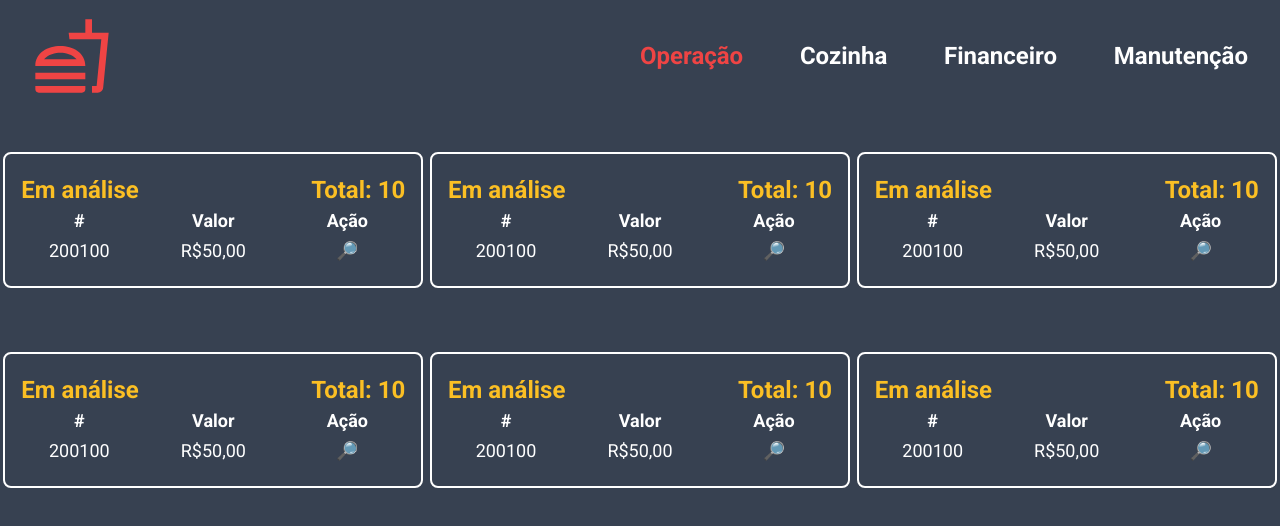
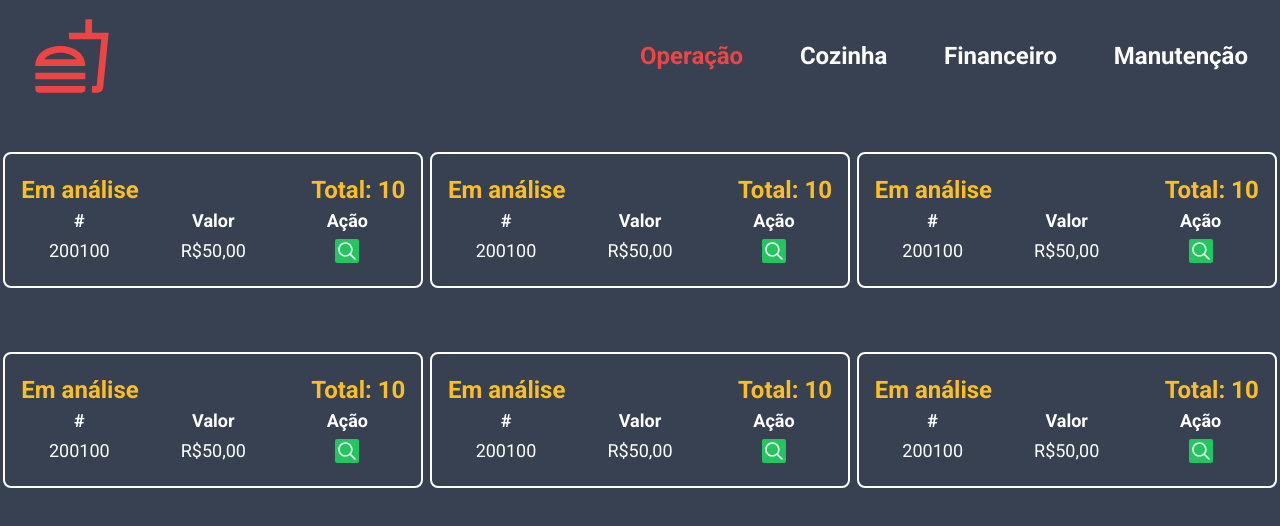
Before and after one commit to sergiofdf/hamburgueria-front, a React (Vite) app: page / in a window 1280 px wide. Shown: the top 526 px of the page. Built offline with nearby package versions, Linux system fonts and the light colour scheme; no server answers.

Commit message:
ajuste estilizacao botao card

```diff
--- a/src/view/pages/Dashboard/components/OrdersCard.tsx
+++ b/src/view/pages/Dashboard/components/OrdersCard.tsx
@@ -1,3 +1,4 @@
+import { MagnifyingGlassIcon } from '@radix-ui/react-icons';
 interface OrdersCardProps{
   ProgressText: string;
   total : number;
@@ -24,7 +25,7 @@ export function OrdersCard( {ProgressText, total, orders} : OrdersCardProps) {
           <tr className="flex justify-between text-center" key={order.id}>
             <td className="w-[100px]">{order.id}</td>
             <td className="w-[100px]">{order.value}</td>
-            <td className="w-[100px]">🔎</td>
+            <td className="w-[100px] flex justify-center"><button><MagnifyingGlassIcon className='h-6 w-6 hover:cursor-pointer bg-green-500 rounded-sm'/></button></td>
           </tr>
         ))}
       </table>
```
